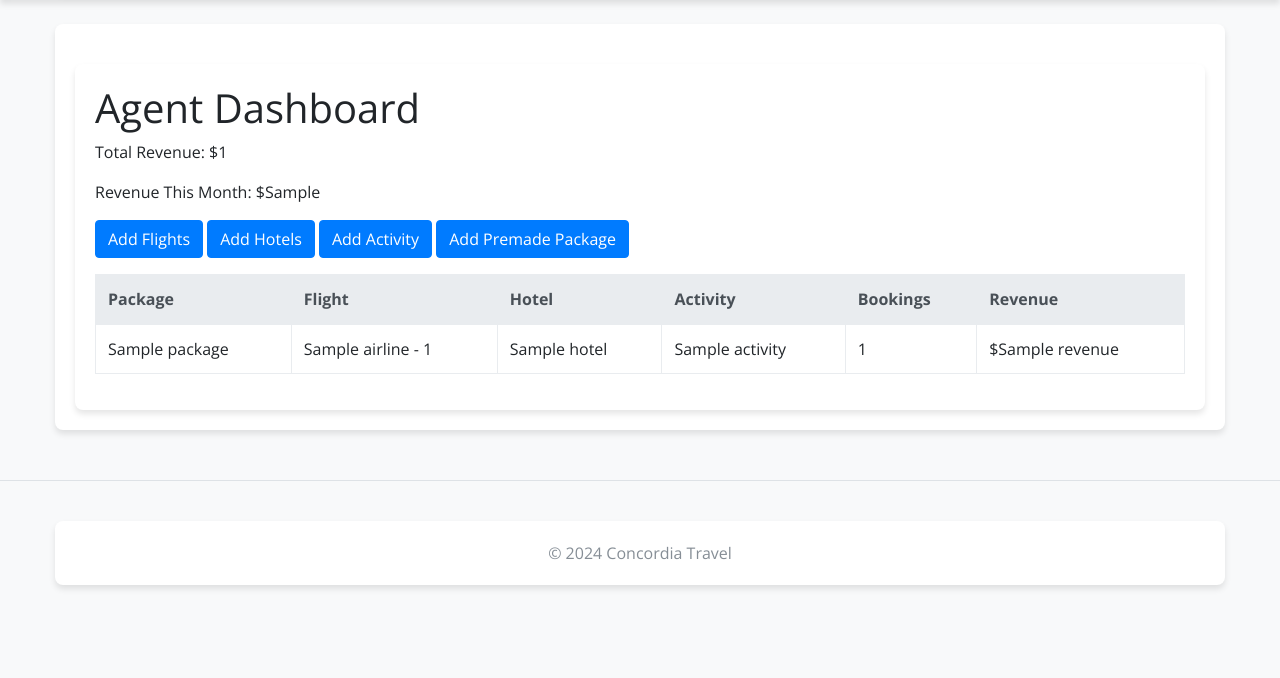
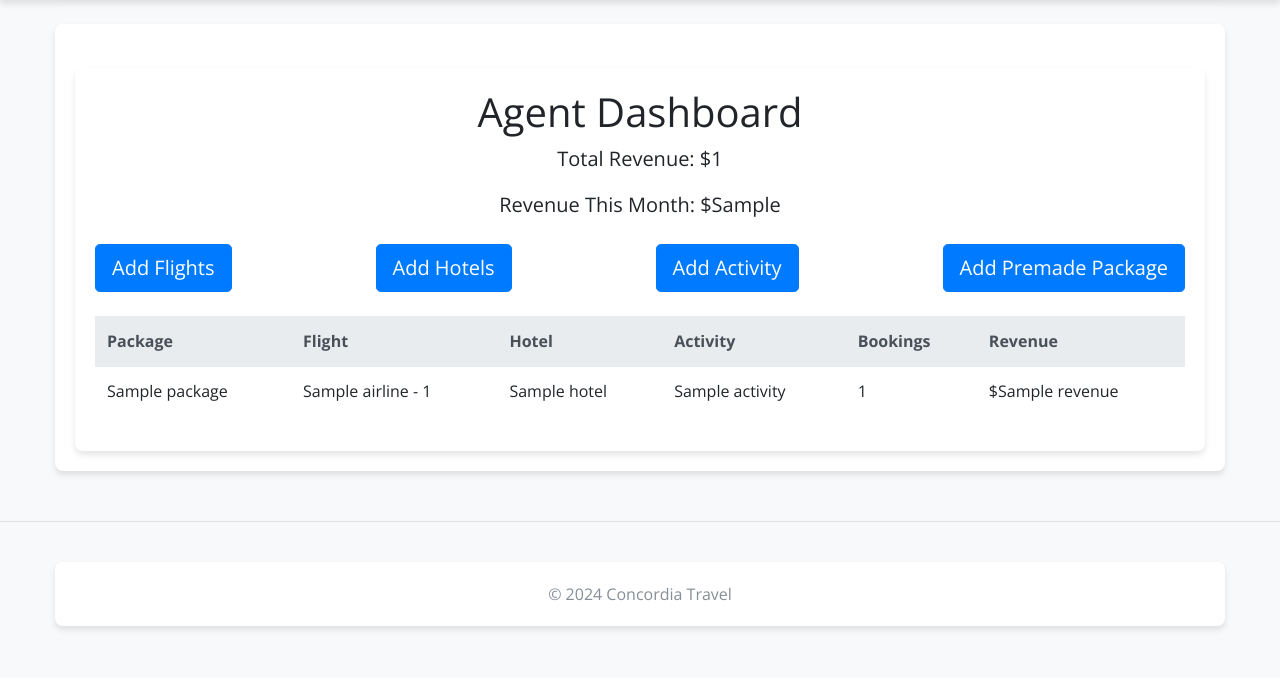
Before and after one commit to saeed-sr/COEN6311-Persia, a Django app: template concordia_travel/accounts/templates/accounts/agent_dashboard.html in a window 1280 px wide. Shown: the part 122-800 px from the top of the page. Run offline with Django 5.2, Linux system fonts and the light colour scheme; the template is opened without the code that fills it: most values are stand-ins (such as "Sample title", 1, 10 or a date in 2020); some libraries are stand-ins or nearby versions.

Commit message:
agent dashbaord front end fixed

```diff
--- a/concordia_travel/accounts/templates/accounts/agent_dashboard.html
+++ b/concordia_travel/accounts/templates/accounts/agent_dashboard.html
@@ -4,19 +4,22 @@
 {% block title %}Agent Dashboard{% endblock %}
 
 {% block content %}
-<div class="container">
+<div class="container mt-4">
+    <div class="text-center mb-4">
         <h1>Agent Dashboard</h1>
-    <p>Total Revenue: ${{ total_revenue }}</p>
-    <p>Revenue This Month: ${{ monthly_revenue }}</p>
-
-    <div class="package-operations my-3">
-        <a href="{% url 'add_flight' %}" class="btn btn-primary">Add Flights</a>
-        <a href="{% url 'add_hotel' %}" class="btn btn-primary">Add Hotels</a>
-        <a href="{% url 'add_activity' %}" class="btn btn-primary">Add Activity</a>
-        <a href="{% url 'add_premade_package' %}" class="btn btn-primary">Add Premade Package</a>
+        <p class="lead">Total Revenue: <strong>${{ total_revenue }}</strong></p>
+        <p class="lead">Revenue This Month: <strong>${{ monthly_revenue }}</strong></p>
     </div>
 
-    <table class="table table-bordered">
+    <div class="d-flex justify-content-between mb-4">
+        <a href="{% url 'add_flight' %}" class="btn btn-primary btn-lg">Add Flights</a>
+        <a href="{% url 'add_hotel' %}" class="btn btn-primary btn-lg">Add Hotels</a>
+        <a href="{% url 'add_activity' %}" class="btn btn-primary btn-lg">Add Activity</a>
+        <a href="{% url 'add_premade_package' %}" class="btn btn-primary btn-lg">Add Premade Package</a>
+    </div>
+
+    <div class="table-responsive">
+        <table class="table table-hover">
             <thead class="thead-light">
                 <tr>
                     <th>Package</th>
@@ -59,5 +62,6 @@
             </tbody>
         </table>
     </div>
+</div>
 
 {% endblock %}
```
Lines whose indentation alone changed are shown as unchanged.
